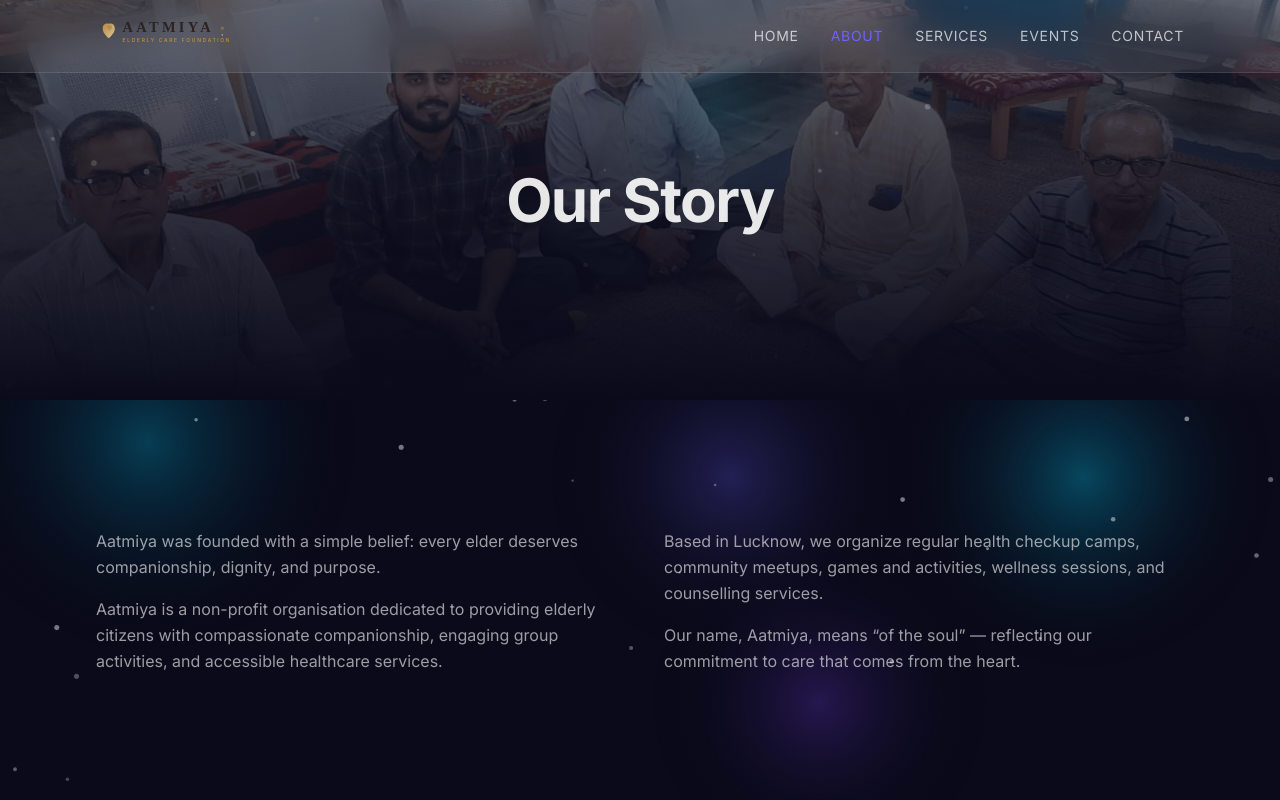
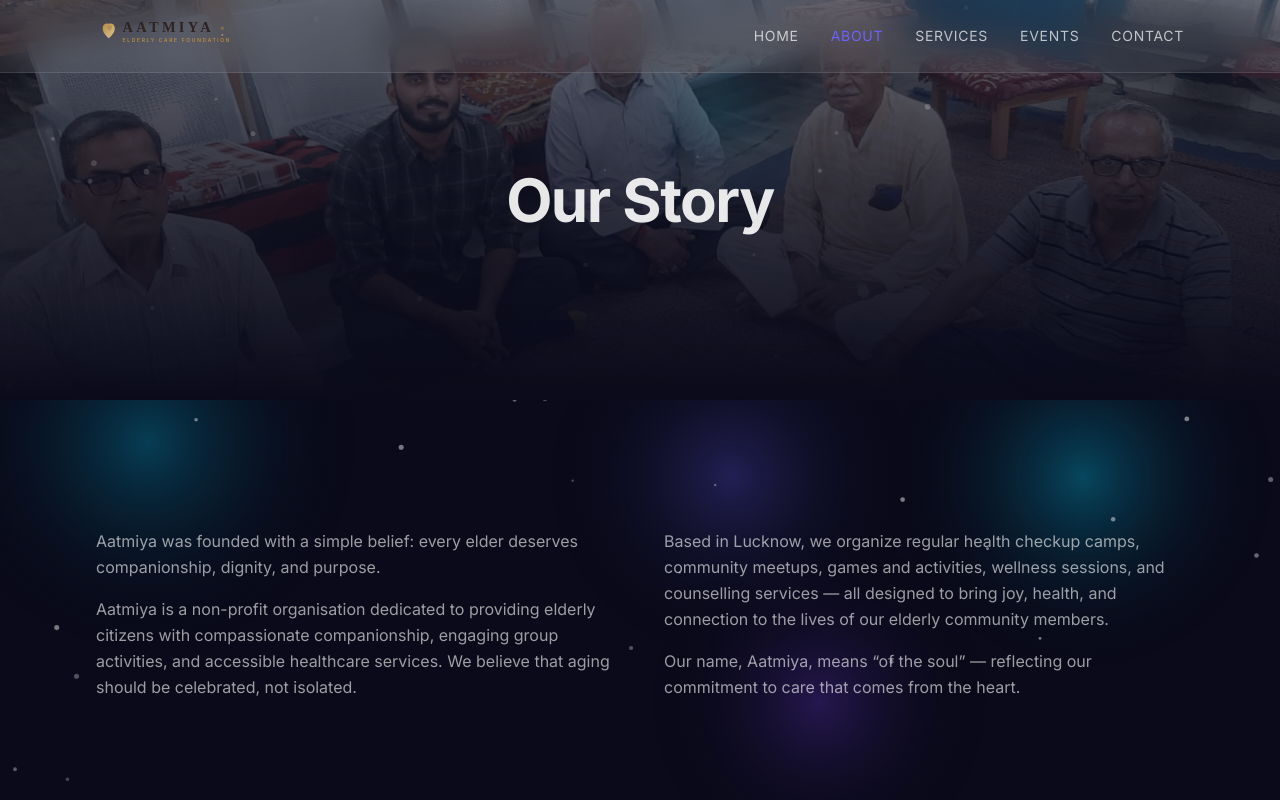
Before and after one commit to knee-tesh/aatmiya, a Next.js app: page /about in a window 1280 px wide. Shown: the top 800 px of the page. Built offline with nearby package versions, Linux system fonts and the light colour scheme.

Commit message:
fix: restore dropped story sentences on about page

```diff
--- a/src/pages/about.js
+++ b/src/pages/about.js
@@ -35,10 +35,10 @@ function StorySpread() {
         <div className="grid grid-cols-1 md:grid-cols-2 gap-12">
           <motion.div {...fadeUp} className="text-base leading-relaxed text-white/60 space-y-4">
             <p>Aatmiya was founded with a simple belief: every elder deserves companionship, dignity, and purpose.</p>
-            <p>Aatmiya is a non-profit organisation dedicated to providing elderly citizens with compassionate companionship, engaging group activities, and accessible healthcare services.</p>
+            <p>Aatmiya is a non-profit organisation dedicated to providing elderly citizens with compassionate companionship, engaging group activities, and accessible healthcare services. We believe that aging should be celebrated, not isolated.</p>
           </motion.div>
           <motion.div {...fadeUp} className="text-base leading-relaxed text-white/60 space-y-4">
-            <p>Based in Lucknow, we organize regular health checkup camps, community meetups, games and activities, wellness sessions, and counselling services.</p>
+            <p>Based in Lucknow, we organize regular health checkup camps, community meetups, games and activities, wellness sessions, and counselling services &mdash; all designed to bring joy, health, and connection to the lives of our elderly community members.</p>
             <p>Our name, Aatmiya, means &ldquo;of the soul&rdquo; — reflecting our commitment to care that comes from the heart.</p>
           </motion.div>
         </div>
```
